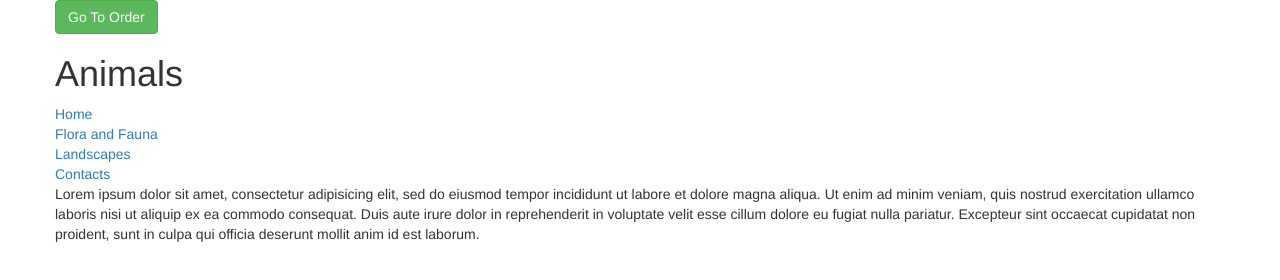
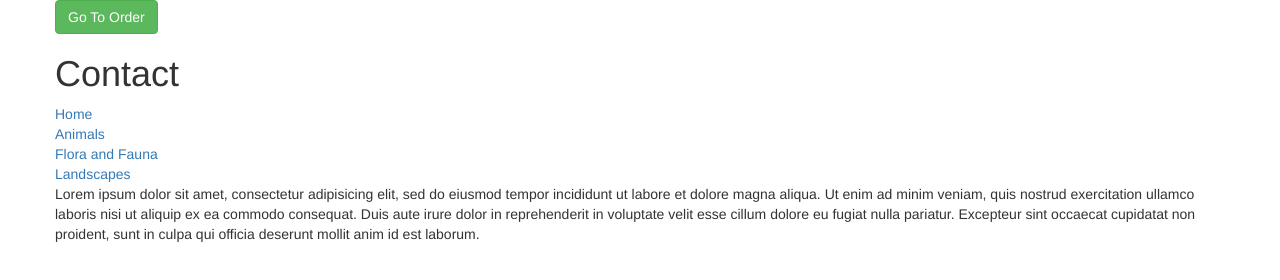
Before and after one commit to Jpsteward/anglianviews, a website: page contacts.html in a window 1280 px wide. Drawn offline with nearby package versions, Linux system fonts and the light colour scheme; some packages are replaced by stand-ins of ours.

Commit message:
add project Boilerplate

```diff
--- a/contacts.html
+++ b/contacts.html
@@ -16,7 +16,7 @@
            </div>
            <div class="row">
               <div class="col-xs">
-                 <H1>Animals</H1>
+                 <H1>Contact</H1>
               </div>
            </div>
            <div class="row">
@@ -27,9 +27,10 @@
             <div class="row">
              <div class="col-xs">
                 <a href="">Home</a><br>
+                <a href="">Animals</a><br>
                 <a href="">Flora and Fauna</a><br>
                 <a href="">Landscapes</a><br>
-                <a href="">Contacts</a><br>
+
               </div>
              </div>
              <div class="row">
```
Also changed, not shown: README.md, 1 other file.
